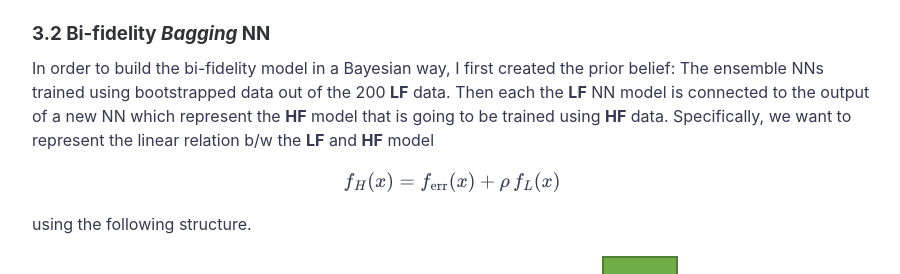
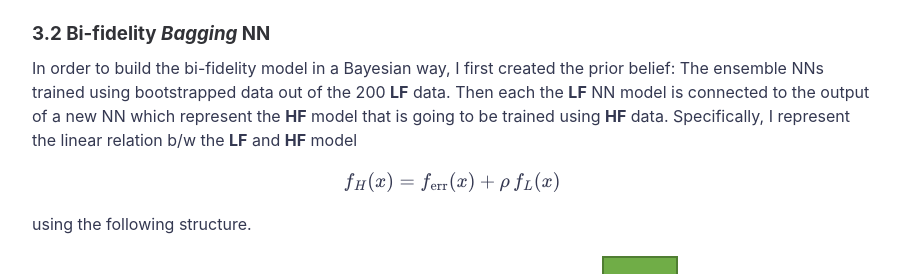
Before and after one commit to kilean20/kilean20.github.io, a Jekyll site: the page built from _posts/2021-09-23-bifidel_GPvsNN.md, in a window 1280 px wide and 900 px high, scrolled down 4184 px. Shown: the part 154-428 px from the top of the window, without its empty margins (188-1088 px from the left). Built offline with Jekyll 4.4.1, drawn with Linux system fonts in a browser that asks for light colours; formulas are drawn with MathJax 3; a script that is not in the unit is left out; comment, search, counter and statistics services are not loaded.

Commit message:
Update 2021-09-23-bifidel_GPvsNN.md

```diff
--- a/_posts/2021-09-23-bifidel_GPvsNN.md
+++ b/_posts/2021-09-23-bifidel_GPvsNN.md
@@ -98,7 +98,7 @@ Note that the truth in $x\in(0.25,0.75)$ is far from the mean of the prediction
 
 ### 3.2 Bi-fidelity *Bagging* NN
 
-In order to build the bi-fidelity model in a Bayesian way, I first created the prior belief: The ensemble NNs trained using bootstrapped data out of the 200 **LF** data. Then each the **LF** NN model is connected to the output of a new NN which represent the **HF** model that is going to be trained using **HF** data. Specifically, we want to represent the linear relation b/w the **LF** and **HF** model
+In order to build the bi-fidelity model in a Bayesian way, I first created the prior belief: The ensemble NNs trained using bootstrapped data out of the 200 **LF** data. Then each the **LF** NN model is connected to the output of a new NN which represent the **HF** model that is going to be trained using **HF** data. Specifically, I represent the linear relation b/w the **LF** and **HF** model
 
 $$
 f_H(x) = f_{\text{err}}(x) + \rho \,f_L(x)
```
